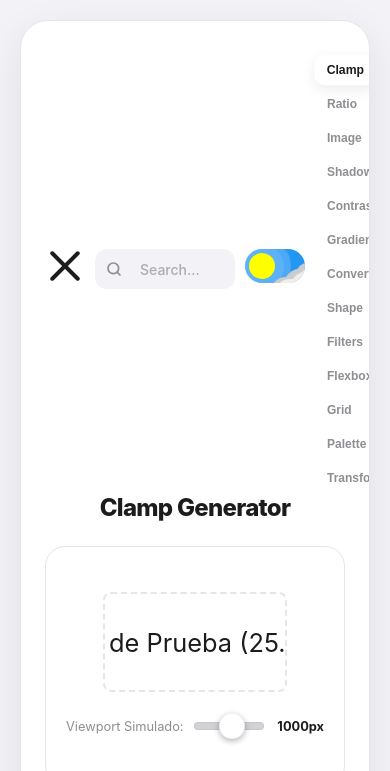
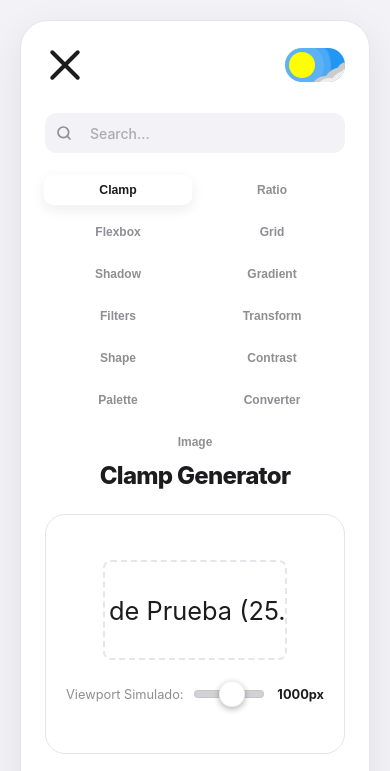
Before and after one commit to guenslive/DevSuite, a plain HTML site: page index.html in a window 390 px wide. Both pictures are taken after a click on the label 65 px from the left and 65 px from the top of the page. Shown: the top 771 px of the page. Drawn offline with Linux system fonts and the light colour scheme.

Commit message:
Se mejora el diseño responsivo del encabezado y se añade un separador entre las pestañas en la interfaz.

```diff
--- a/css/layout.css
+++ b/css/layout.css
@@ -195,14 +195,33 @@ body {
 @media (max-width: 768px) {
   .header-row {
     margin-bottom: 0px;
+    gap: 12px;
+  }
+  .search-wrapper {
+    display: none;
+    width: 100%;
+    order: 3;
+    margin-top: 10px;
+  }
+  #mobileMenuCheckbox:checked ~ .search-wrapper {
+    display: flex;
+    animation: fadeIn 0.3s ease;
+  }
+  .search-wrapper:focus-within {
+    width: 100%;
   }
   .toggle-menu {
     display: flex;
+    order: 1;
+  }
+  .switch {
+    order: 2;
   }
   .tabs-wrapper {
     width: 100%;
+    flex-basis: 100%;
     display: block;
-    order: 3;
+    order: 4;
     margin-top: 10px;
   }
   .scroll-btn {
@@ -212,7 +231,7 @@ body {
     display: none;
     width: 100%;
     justify-content: flex-start;
-    gap: 4px;
+    gap: 8px;
     flex-wrap: wrap;
     overflow-x: visible;
     background: transparent;
@@ -223,10 +242,15 @@ body {
     animation: fadeIn 0.3s ease;
   }
   .tab-btn {
-    flex: 1 1 auto;
+    flex: 1 1 calc(50% - 8px); /* 2 columns */
     text-align: center;
     font-size: 0.85rem;
-    padding: 10px;
+    padding: 12px;
+    background: var(--input-bg);
+    margin-bottom: 4px;
+  }
+  .tab-separator {
+    display: none;
   }
 }
 
@@ -669,7 +693,7 @@ input[type="checkbox"] {
 }
 
 @media (max-width: 605px) {
-  .header-row { justify-content: center; margin-bottom: 0px;}
+  .header-row { margin-bottom: 0px;}
   .app-container { padding: 24px; }
   .tabs-container{ width: 100%; }
   .theme-toggle-btn { margin-left: 0; }
@@ -761,3 +785,11 @@ input[type="checkbox"] {
  transform: translateX(calc(var(--switch_width) - var(--switch_height))) translateY(-0.3em);
  box-shadow: 0 0.3em 0 var(--outline_color);
 }
+
+.tab-separator {
+  width: 1px;
+  height: 24px;
+  background-color: var(--border-color);
+  margin: 0 4px;
+  flex-shrink: 0;
+}
--- a/index.html
+++ b/index.html
@@ -17,7 +17,7 @@
     </script>
 
     <link rel="stylesheet" href="css/variables.css?v=8bdc48b7">
-    <link rel="stylesheet" href="css/layout.css?v=cd8c5a03">
+    <link rel="stylesheet" href="css/layout.css?v=4ac8f124">
     <link rel="stylesheet" href="css/tools.css?v=58a4f58b">
   </head>
   <body>
@@ -40,19 +40,28 @@
             <svg viewBox="0 0 24 24" width="16" height="16" stroke="currentColor" stroke-width="3" fill="none" stroke-linecap="round" stroke-linejoin="round"><polyline points="15 18 9 12 15 6"></polyline></svg>
           </button>
           <div class="tabs-container">
+            <!-- Layout -->
             <button class="tab-btn active" onclick="switchTab('clamp')">Clamp</button>
             <button class="tab-btn" onclick="switchTab('ratio')">Ratio</button>
-            <button class="tab-btn" onclick="switchTab('placeholder')">Image</button>
-            <button class="tab-btn" onclick="switchTab('shadow')">Shadow</button>
-            <button class="tab-btn" onclick="switchTab('contrast')">Contrast</button>
-            <button class="tab-btn" onclick="switchTab('gradient')">Gradient</button>
-            <button class="tab-btn" onclick="switchTab('converter')">Converter</button>
-            <button class="tab-btn" onclick="switchTab('blob')">Shape</button>
-            <button class="tab-btn" onclick="switchTab('filter')">Filters</button>
             <button class="tab-btn" onclick="switchTab('flex')">Flexbox</button>
             <button class="tab-btn" onclick="switchTab('grid')">Grid</button>
+
+            <div class="tab-separator"></div>
+
+            <!-- Effects -->
+            <button class="tab-btn" onclick="switchTab('shadow')">Shadow</button>
+            <button class="tab-btn" onclick="switchTab('gradient')">Gradient</button>
+            <button class="tab-btn" onclick="switchTab('filter')">Filters</button>
+            <button class="tab-btn" onclick="switchTab('transform')">Transform</button>
+            <button class="tab-btn" onclick="switchTab('blob')">Shape</button>
+
+            <div class="tab-separator"></div>
+
+            <!-- Colors & Assets -->
+            <button class="tab-btn" onclick="switchTab('contrast')">Contrast</button>
             <button class="tab-btn" onclick="switchTab('palette')">Palette</button>
-            <button class="tab-btn" onclick="switchTab('transform')">Transform</button>
+            <button class="tab-btn" onclick="switchTab('converter')">Converter</button>
+            <button class="tab-btn" onclick="switchTab('placeholder')">Image</button>
           </div>
           <button id="scrollRightBtn" class="scroll-btn" onclick="App.core.scrollTabs(1)" aria-label="Scroll Right">
             <svg viewBox="0 0 24 24" width="16" height="16" stroke="currentColor" stroke-width="3" fill="none" stroke-linecap="round" stroke-linejoin="round"><polyline points="9 18 15 12 9 6"></polyline></svg>
```
